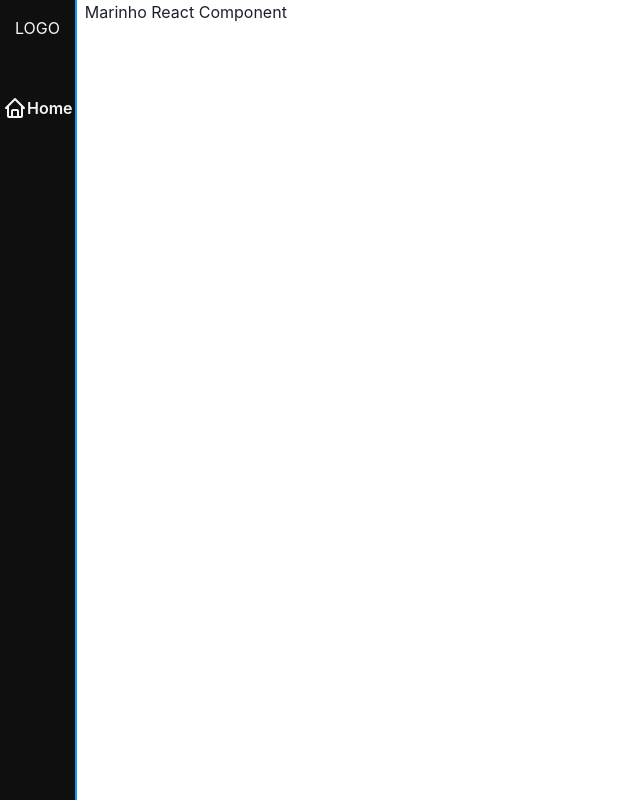
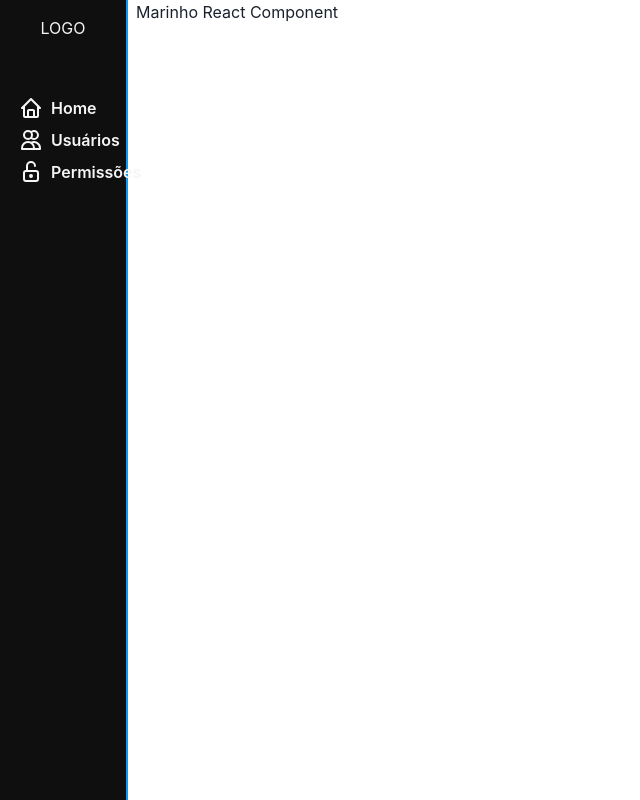
Before and after one commit to vmarinho22/ls-frontend, a Next.js app: page /inicio in a window 1280 px wide. Shown: the whole page, without its empty margins (0-640 px from the left). Built offline with nearby package versions, Linux system fonts and the light colour scheme.

Commit message:
fix(menuItem): fixing menu itens

```diff
--- a/src/components/Menu/MenuItem/index.tsx
+++ b/src/components/Menu/MenuItem/index.tsx
@@ -3,7 +3,7 @@ import Link from 'next/link';
 import { FC, ReactNode } from 'react';
 
 interface Props {
-  id?: string | number;
+  id?: string;
   icon: ReactNode;
   text: string;
   isExpanded: boolean;
@@ -11,6 +11,7 @@ interface Props {
 }
 
 const MenuItem: FC<Props> = ({
+  id = 'menu-item',
   icon,
   text,
   isExpanded = false,
@@ -19,11 +20,12 @@ const MenuItem: FC<Props> = ({
   return (
     <Link href={link}>
       <Flex
-        id="id"
+        id={id}
         align="center"
-        gap={0}
-        justify="space-evenly"
+        gap={2}
+        justify={isExpanded ? 'flex-start' : 'center'}
         cursor="pointer"
+        paddingLeft={isExpanded ? '1rem' : 'auto'}
         fontWeight={600}
         _hover={{
           color: 'blue-sys.200',
--- a/src/components/Menu/index.tsx
+++ b/src/components/Menu/index.tsx
@@ -1,6 +1,8 @@
-import { Box, Center, Text, useColorModeValue } from '@chakra-ui/react';
+import { Box, Center, Text, useColorModeValue, VStack } from '@chakra-ui/react';
 import { FC, useState } from 'react';
 import { BiHome } from 'react-icons/bi';
+import { HiOutlineUsers } from 'react-icons/hi';
+import { TbLockOpen } from 'react-icons/tb';
 import MenuItem from './MenuItem';
 
 const Menu: FC<any> = (props: any) => {
@@ -17,10 +19,10 @@ const Menu: FC<any> = (props: any) => {
       as="nav"
       width={
         isExpanded
-          ? { base: '5vw', md: '8vw', lg: '6vw' }
+          ? { base: '5vw', md: 'auto', lg: '10vw' }
           : { base: '3vw', md: '4vw', lg: '3vw' }
       }
-      transition="0.5s ease-out"
+      transition="0.3s ease-out"
       padding="1em 3px 0px 3px"
       bg={bgColor}
       color={textColor}
@@ -37,15 +39,31 @@ const Menu: FC<any> = (props: any) => {
         </Center>
       </Box>
       <Box mb="3.5rem" />
-      <section id="menu-links">
+      <Box id="menu-links" as="section">
+        <VStack align="left" gap={2}>
           <MenuItem
-          id="homepage-link"
+            id="menu-home"
             text="Home"
             icon={<BiHome size="1.5em" />}
             isExpanded={isExpanded}
             link="/inicio"
           />
-      </section>
+          <MenuItem
+            id="menu-users"
+            text="Usuários"
+            icon={<HiOutlineUsers size="1.5em" />}
+            isExpanded={isExpanded}
+            link="/inicio"
+          />
+          <MenuItem
+            id="homepage-link"
+            text="Permissões"
+            icon={<TbLockOpen size="1.5em" />}
+            isExpanded={isExpanded}
+            link="/inicio"
+          />
+        </VStack>
+      </Box>
     </Box>
   );
 };
```
Lines whose indentation alone changed are shown as unchanged.
